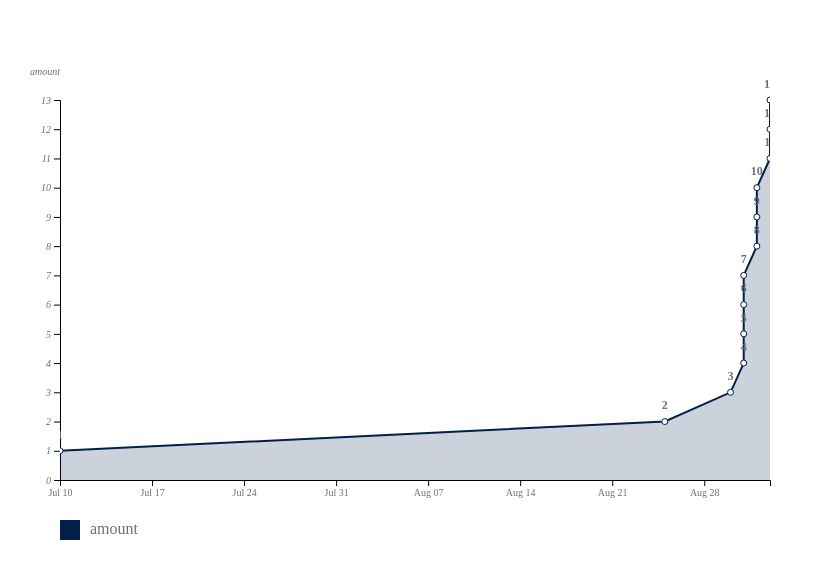
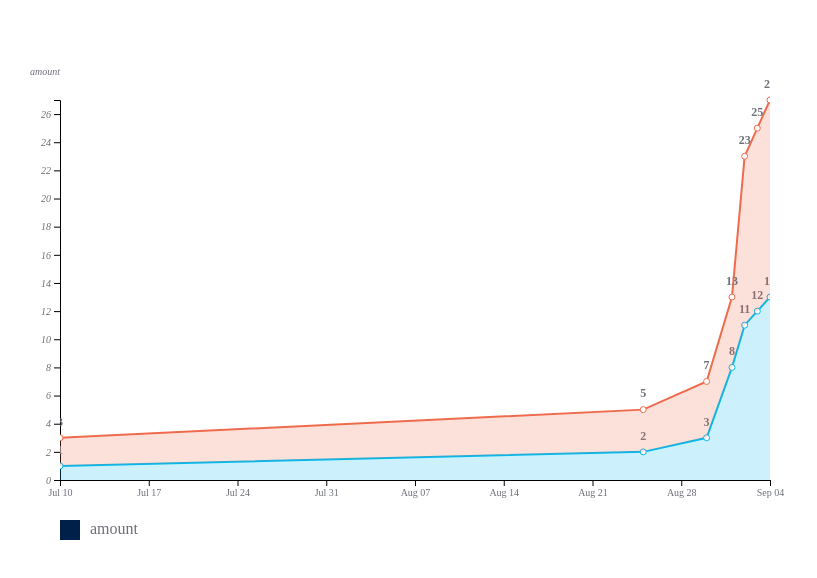
Before and after one commit to Novikov-Pavel/D3JS-chart, a Vue app: page / in a window 1280 px wide. Shown: the top 578 px of the page, without its empty margins (0-817 px from the left). Built offline with nearby package versions, Linux system fonts and the light colour scheme; a web font is replaced by a local one; what d3-regression would draw is missing.

Commit message:
линейный с накоплением

```diff
--- a/src/components/Charts/Line/Line.vue
+++ b/src/components/Charts/Line/Line.vue
@@ -6,16 +6,57 @@
     :transform="`translate(${margin.left}, 0)`"
   >
     <g :transform="`translate(${-margin.left}, 0)`">
-      <path
-        class="line1"
-        fill="none"
-        stroke-width="2"
-        :stroke="colorDataAmount(groupDateAmount[0])"
-        :d="line1(newDateAmount)"
-      />
+      <g v-for="(serie, idx) in series" :key="i">
+        <path
+          fill="none"
+          stroke-width="2"
+          :stroke="colorDataAmount(serie)"
+          :d="line1(serie)"
+        />
+        <path
+          v-if="ariaFill"
+          :fill="colorDataAmount(serie)"
+          fill-opacity="0.2"
+          :d="ariaChart1(serie)"
+        />
+        <g
+          v-for="(dataSet, i) in serie"
+          :key="y(dataSet[1])"
+          @pointerover="tooltip = i"
+        >
+          <circle
+            r="3"
+            fill="white"
+            :stroke="colorDataAmount(serie)"
+            :cx="x(parseTime(dataSet.data[0]))"
+            :cy="y(dataSet[1])"
+          />
+          <text
+            :x="x(parseTime(dataSet.data[0]))"
+            :y="y(dataSet[1])"
+            :text-anchor="textAnchor(valuePosition) || 'middle'"
+            dominant-baseline="middle"
+            :font-weight="fontFormat.fontWeightValues ? 'bold' : 'normal'"
+            :font-style="fontFormat.fontItalicValues ? 'italic' : 'normal'"
+            :font-size="fontFormat.fontSizeValue"
+            :transform="`
+            translate(${valuePositionTranslate(valuePosition)}),
+            rotate(
+              ${rotateFormat.rotateValues},
+              ${x(parseTime(dataSet.data[0]))},
+              ${y(dataSet[1])})`"
+          >
+            {{
+              idx
+                ? dataSet.data[1].get(seriesName[1]).amount +
+                  dataSet.data[1].get(seriesName[0]).amount
+                : dataSet.data[1].get(seriesName[0]).amount
+            }}
+          </text>
+        </g>
+      </g>
       <path
         v-if="regression.poly"
-        class="line1"
         fill="none"
         stroke-width="2"
         :stroke="colorDataAmount(groupDateAmount[0])"
@@ -23,66 +64,13 @@
       />
       <path
         v-if="regression.logaritm"
-        class="line1"
         fill="none"
         stroke-width="2"
         :stroke="colorDataAmount(groupDateAmount[0])"
         :d="lineGenerator(logaritm)"
       />
-      <path
-        v-if="props.ariaFill"
-        class="aria1"
-        :fill="colorDataAmount(groupDateAmount[0])"
-        fill-opacity="0.2"
-        :d="ariaChart1(newDateAmount)"
-      />
-      <g class="brush" />
-      <g
-        v-for="(dataSet, i) in newDateAmount"
-        :key="x(dataSet[scale.scaleXName])"
-        @pointerover="tooltip = i"
-        @pointerleave="tooltip = null"
-      >
-        <circle
-          r="3"
-          fill="white"
-          :stroke="colorDataAmount(groupDateAmount[0])"
-          :cx="x(parseTime(dataSet[scale.scaleXName]))"
-          :cy="y(dataSet[scale.scaleYName])"
-        />
-        <text
-          :x="x(parseTime(dataSet[scale.scaleXName]))"
-          :y="y(dataSet[scale.scaleYName])"
-          :text-anchor="textAnchor(props.valuePosition) || 'middle'"
-          dominant-baseline="middle"
-          :font-weight="fontFormat.fontWeightValues ? 'bold' : 'normal'"
-          :font-style="fontFormat.fontItalicValues ? 'italic' : 'normal'"
-          :font-size="fontFormat.fontSizeValue"
-          :transform="`
-            translate(${valuePositionTranslate(props.valuePosition)}),
-            rotate(
-              ${props.rotateFormat.rotateValues},
-              ${x(parseTime(dataSet[scale.scaleXName]))},
-              ${y(dataSet[scale.scaleYName])})`"
-        >
-          {{ dataSet[scale.scaleYName] }}
-        </text>
-        <text
-          v-if="tooltip === i"
-          :x="x(parseTime(dataSet[scale.scaleXName]))"
-          :y="y(dataSet[scale.scaleYName])"
-          text-anchor="middle"
-        >
-          <tspan
-            :x="x(parseTime(dataSet[scale.scaleXName]))"
-            :dy="-20"
-            v-for="itemTooltip in dataSet"
-            :key="itemTooltip"
-          >
-            {{ itemTooltip }}
-          </tspan>
-        </text>
-      </g>
+
+      <!-- <g class="brush" /> -->
     </g>
   </svg>
 </template>
@@ -95,6 +83,7 @@ import {
   x,
   ariaChart1,
   line1,
+  series,
   lineGenerator,
   logaritm,
   poly,
@@ -124,7 +113,13 @@ const props = defineProps({
   scale: Object,
   opacity: Boolean,
   regression: Object,
+  seriesName: Array,
 });
-const colorDataAmount = d3.scaleOrdinal(props.schemeCategory);
+
+const colorDataAmount = d3
+  .scaleOrdinal()
+  .domain(series.map((d) => d.key))
+  .range(props.schemeCategory);
+
 const tooltip = ref(null);
 </script>
--- a/src/components/d3Chart.vue
+++ b/src/components/d3Chart.vue
@@ -78,6 +78,7 @@ const props = defineProps({
   mean: Boolean,
   median: Boolean,
   regression: Object,
+  seriesName: Array,
 });
 
 const emit = defineEmits("isActive");
--- a/src/composables/helpers/Coords.js
+++ b/src/composables/helpers/Coords.js
@@ -7,6 +7,19 @@ import config from "../../config";
 const parseTime = d3.timeParse("%d.%m.%Y");
 
 const groupDateAmount = ref(d3.group(config.data, (d) => d.dateAmount));
+
+const series = d3
+  .stack()
+  .keys(d3.union(config.data.map((d) => d.dateAmount)))
+  .value(([, group], key) => group.get(key).amount)(
+  d3.index(
+    config.data,
+    (d) => d.date,
+    (d) => d.dateAmount
+  )
+);
+
+console.log("series", series);
 
 const dateAmount = computed(() =>
   groupDateAmount.value.get(config.scale.scaleYName)
@@ -20,10 +33,7 @@ const domainLineX = reactive(
   d3.extent(newDateAmount.value, (d) => parseTime(d[config.scale.scaleXName]))
 );
 
-const domainY = [
-  0,
-  d3.max(newDateAmount.value, (d) => d[config.scale.scaleYName]),
-];
+const domainY = [0, d3.max(series, (d) => d3.max(d, (d) => d[1]))];
 
 const mean = d3.mean(domainY);
 const median = d3.median(domainY);
@@ -53,14 +63,16 @@ const y = config.scale
 
 const line1 = d3
   .line()
-  .x((d) => x(parseTime(d[config.scale.scaleXName])))
-  .y((d) => y(d[config.scale.scaleYName]));
+  .x((d) => x(parseTime(d.data?.[0])))
+  .y((d) => y(d[1]));
 
 const ariaChart1 = d3
   .area()
-  .x((d) => x(parseTime(d[config.scale.scaleXName])))
-  .y0(y(0))
-  .y1((d) => y(d[config.scale.scaleYName]));
+  .x((d) => x(parseTime(d.data?.[0])))
+  .y0((d) => y(d[0]))
+  .y1((d) => y(d[1]));
+
+
 
 const polyRegression = regressionPoly()
   .x((d) => x(parseTime(d[config.scale.scaleXName])))
@@ -92,4 +104,5 @@ export {
   parseTime,
   x,
   y,
+  series,
 };
--- a/src/composables/helpers/index.js
+++ b/src/composables/helpers/index.js
@@ -4,7 +4,7 @@ export {
   line1,
   lineGenerator,
   logaritm,
-  poly,
+  poly,series,
   mean,
   median,
   newDateAmount,
--- a/src/composables/helpers/updateChart.js
+++ b/src/composables/helpers/updateChart.js
@@ -22,7 +22,7 @@ export function updateChart(event) {
     if (!idleTimeout) return (idleTimeout = setTimeout(idled, 350));
   } else {
     if (config.typeChart === "Line") {
-      domainLineX = [x.invert(extent[0]), x.invert(extent[1])];
+      x.domain([x.invert(extent[0]), x.invert(extent[1])]);
       newDateAmount.value = newDateAmount.value.slice(0);
     }
 
--- a/src/config.js
+++ b/src/config.js
@@ -43,56 +43,8 @@ export default {
       dateY2: "Y2",
     },
     {
-      date: "31.08.2022",
-      amount: 4,
-      y2: 1,
-      test: "3rdObj4",
-      dateAmount: "amount",
-      dateY2: "Y2",
-    },
-    {
-      date: "31.08.2022",
-      amount: 5,
-      y2: 4,
-      test: "3rdObj5",
-      dateAmount: "amount",
-      dateY2: "Y2",
-    },
-    {
-      date: "31.08.2022",
-      amount: 6,
-      y2: 1,
-      test: "3rdObj6",
-      dateAmount: "amount",
-      dateY2: "Y2",
-    },
-    {
-      date: "31.08.2022",
-      amount: 7,
-      y2: 2,
-      test: "3rdObj7",
-      dateAmount: "amount",
-      dateY2: "Y2",
-    },
-    {
       date: "01.09.2022",
       amount: 8,
-      y2: 1,
-      test: "3rdObj8",
-      dateAmount: "amount",
-      dateY2: "Y2",
-    },
-    {
-      date: "01.09.2022",
-      amount: 9,
-      y2: 1,
-      test: "3rdObj8",
-      dateAmount: "amount",
-      dateY2: "Y2",
-    },
-    {
-      date: "01.09.2022",
-      amount: 10,
       y2: 1,
       test: "3rdObj8",
       dateAmount: "amount",
@@ -107,7 +59,7 @@ export default {
       dateY2: "Y2",
     },
     {
-      date: "02.09.2022",
+      date: "03.09.2022",
       amount: 12,
       y2: 3,
       test: "3rdObj11",
@@ -115,11 +67,68 @@ export default {
       dateY2: "Y2",
     },
     {
-      date: "02.09.2022",
+      date: "04.09.2022",
       amount: 13,
       y2: 3,
       test: "3rdObj11",
       dateAmount: "amount",
+      dateY2: "Y2",
+    },
+
+    {
+      date: "10.07.2022",
+      amount: 2,
+      y2: 0,
+      test: "3rdObj1",
+      dateAmount: "amount2",
+      dateY2: "Y2",
+    },
+    {
+      date: "25.08.2022",
+      amount: 3,
+      y2: 2,
+      test: "3rdObj2",
+      dateAmount: "amount2",
+      dateY2: "Y2",
+    },
+    {
+      date: "30.08.2022",
+      amount: 4,
+      y2: 3,
+      test: "3rdObj3",
+      dateAmount: "amount2",
+      dateY2: "Y2",
+    },
+    {
+      date: "01.09.2022",
+      amount: 5,
+      y2: 1,
+      test: "3rdObj8",
+      dateAmount: "amount2",
+      dateY2: "Y2",
+    },
+    {
+      date: "02.09.2022",
+      amount: 12,
+      y2: 3,
+      test: "3rdObj11",
+      dateAmount: "amount2",
+      dateY2: "Y2",
+    },
+    {
+      date: "03.09.2022",
+      amount: 13,
+      y2: 3,
+      test: "3rdObj11",
+      dateAmount: "amount2",
+      dateY2: "Y2",
+    },
+    {
+      date: "04.09.2022",
+      amount: 14,
+      y2: 3,
+      test: "3rdObj11",
+      dateAmount: "amount2",
       dateY2: "Y2",
     },
   ],
@@ -163,4 +172,5 @@ export default {
     poly: false,
     logaritm: false,
   },
+  seriesName: ['amount', 'amount2']
 };
```
